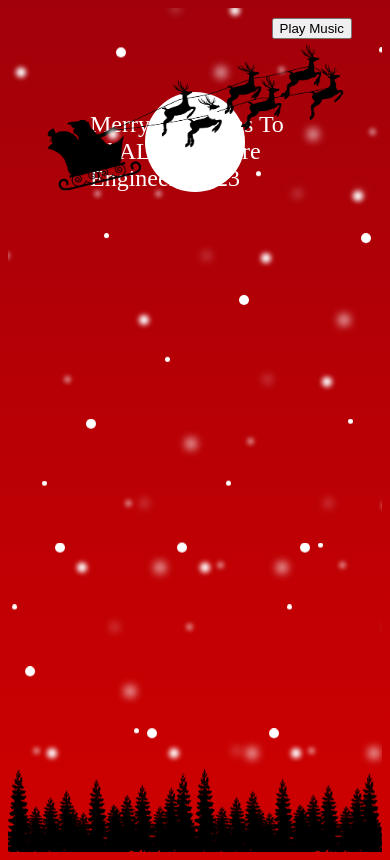
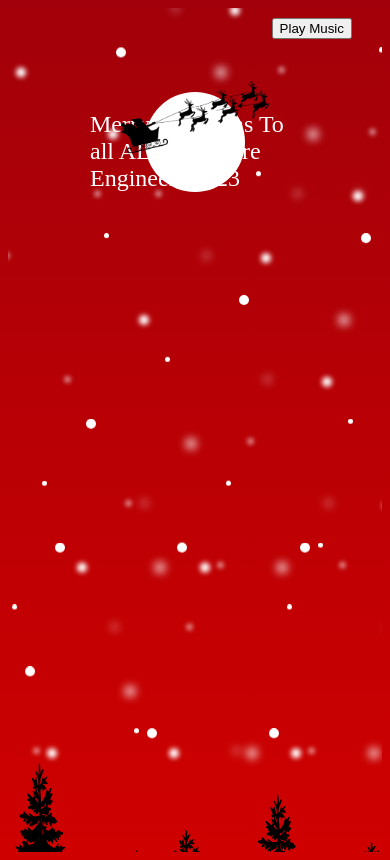
Before and after one commit to NigelOmondi/Jingle-Bells, a plain HTML site: page index.html in a window 390 px wide. Drawn offline with nearby package versions, Linux system fonts and the light colour scheme.

Commit message:
Make improvements

```diff
--- a/stylez.css
+++ b/stylez.css
@@ -202,7 +202,7 @@ body {
     }
 
     .container .circle::before {
-        background-size: 300px; /* Adjust size to fit better */
+        background-size: 150px;
     }
 
     .container .circle::after {
@@ -217,9 +217,7 @@ body {
     }
 
     .container::before {
-        height: 150px; /* Increased height to show the full tree */
-        background: url(tree.png) no-repeat bottom center; /* Adjust position */
-        background-size: contain; /* Adjust the size to contain the full image */
+        height: 100px;
     }
 
     footer p {
```
